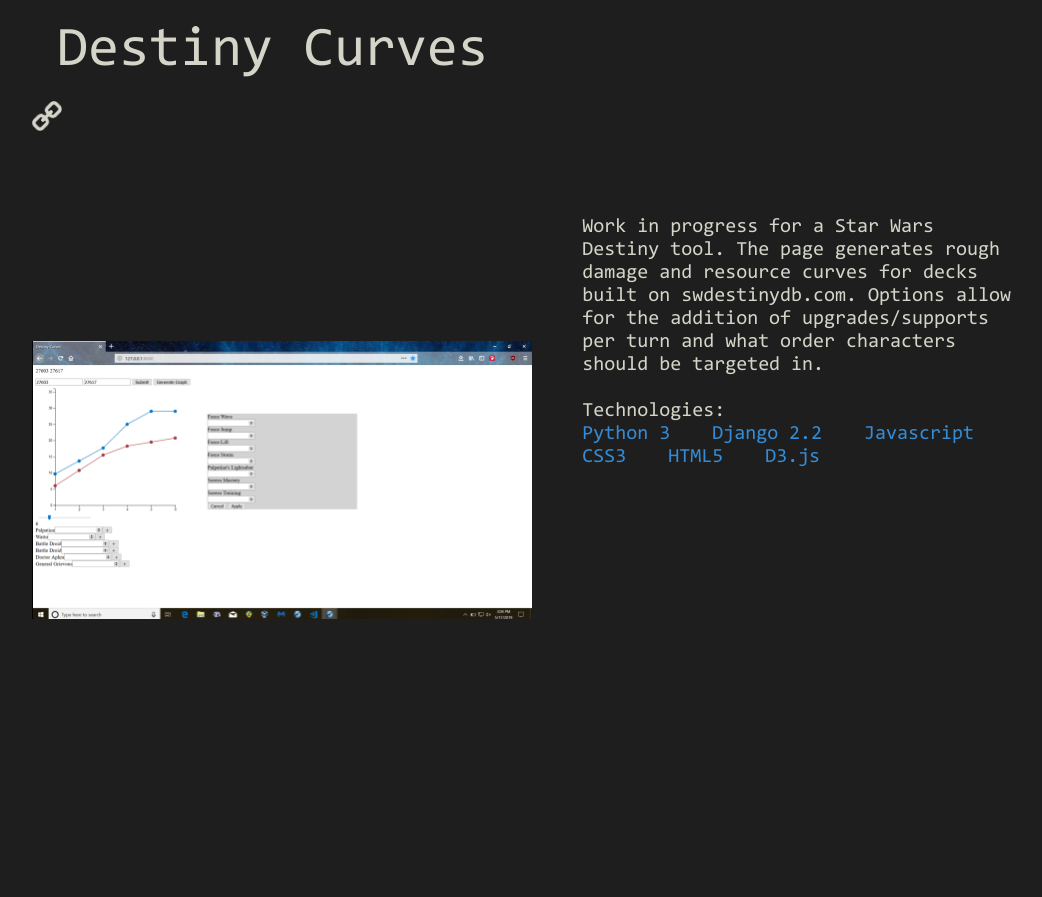
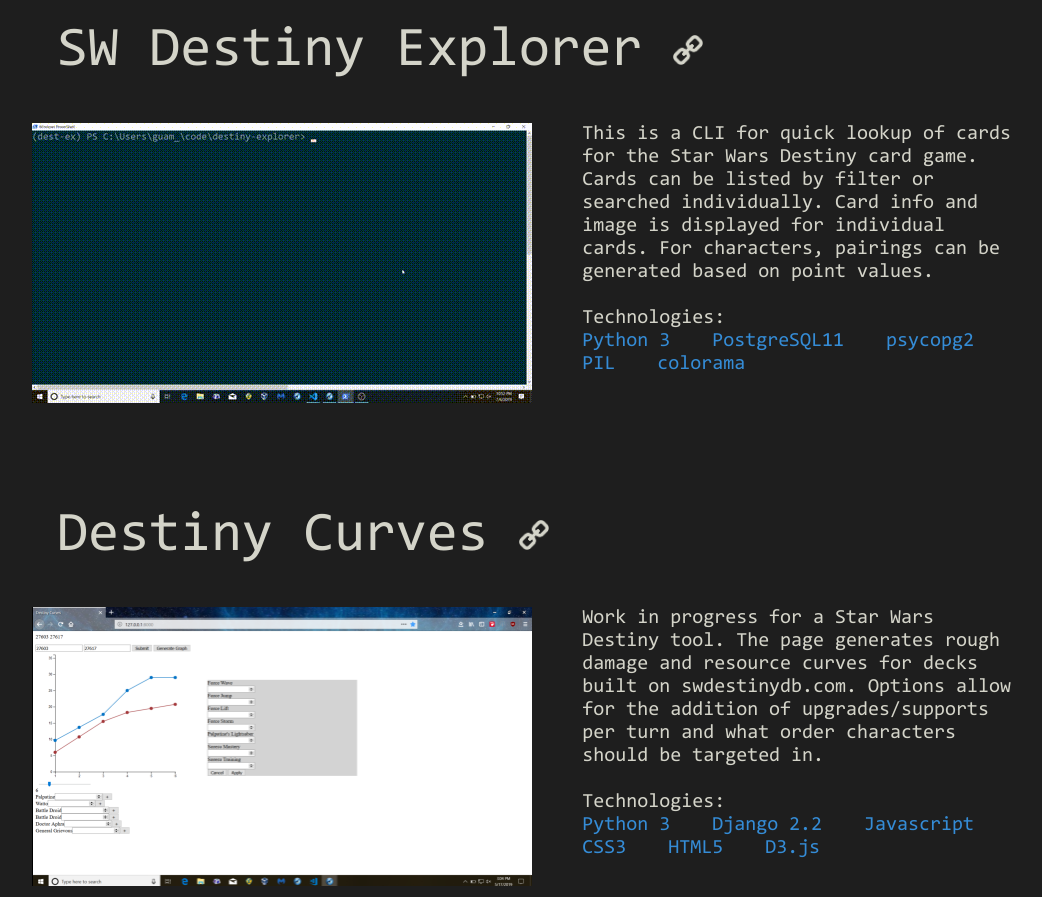
Before and after one commit to guam68/guam68.github.io, a plain HTML site: page projects.html in a window 1280 px wide. Shown: the part 1900-2797 px from the top of the page, without its empty margins (114-1156 px from the left). Before the commit the page ends 2744 px from the top, so only its background shows below. Drawn offline with Linux system fonts and the light colour scheme.

Commit message:
dest-ex added to projects

```diff
--- a/projects.html
+++ b/projects.html
@@ -84,6 +84,27 @@
 
         <div class="project">
             <div class="project_title">
+                <a href="https://github.com/guam68/destiny-explorer" class="proj_title">
+                    SW Destiny Explorer
+                    <img class="ext_link_img" src="static/images/link.png">
+                </a>
+            </div>
+            <div class="img_center">
+                <img src="static/images/dest_ex_demo.gif" width="500px">
+            </div>
+            <div class="proj_desc">This is a CLI for quick lookup of cards for the Star Wars Destiny card game.
+                Cards can be listed by filter or searched individually. Card info and image is displayed for individual
+                cards. For characters, pairings can be generated based on point values.
+                <br><br>
+                Technologies:<br>
+                <div class="def">
+                    Python 3 &emsp; PostgreSQL11 &emsp; psycopg2 &emsp; PIL &emsp; colorama
+                </div>
+            </div>
+        </div>
+
+        <div class="project">
+            <div class="project_title">
                 <a href="https://github.com/guam68/destiny-curves" class="proj_title">
                     Destiny Curves
                     <img class="ext_link_img" src="static/images/link.png">
--- a/static/projects.css
+++ b/static/projects.css
@@ -72,7 +72,7 @@ a:visited {
     margin: 100px 75px;
 }
 
-.proj_title {
+.project_title {
     grid-row: 1/2;
     grid-column: 1/3;
 }
```
Also changed, not shown: index.html (+1 -1 lines), static/images/dest_ex_demo.gif (added).
